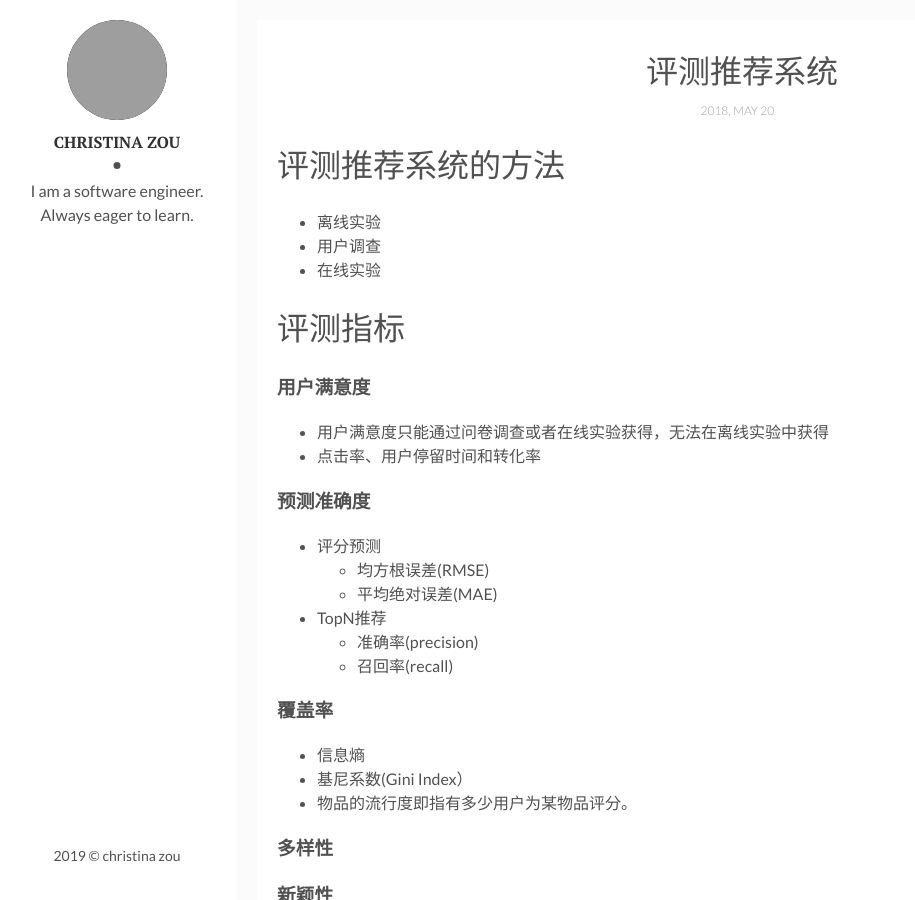
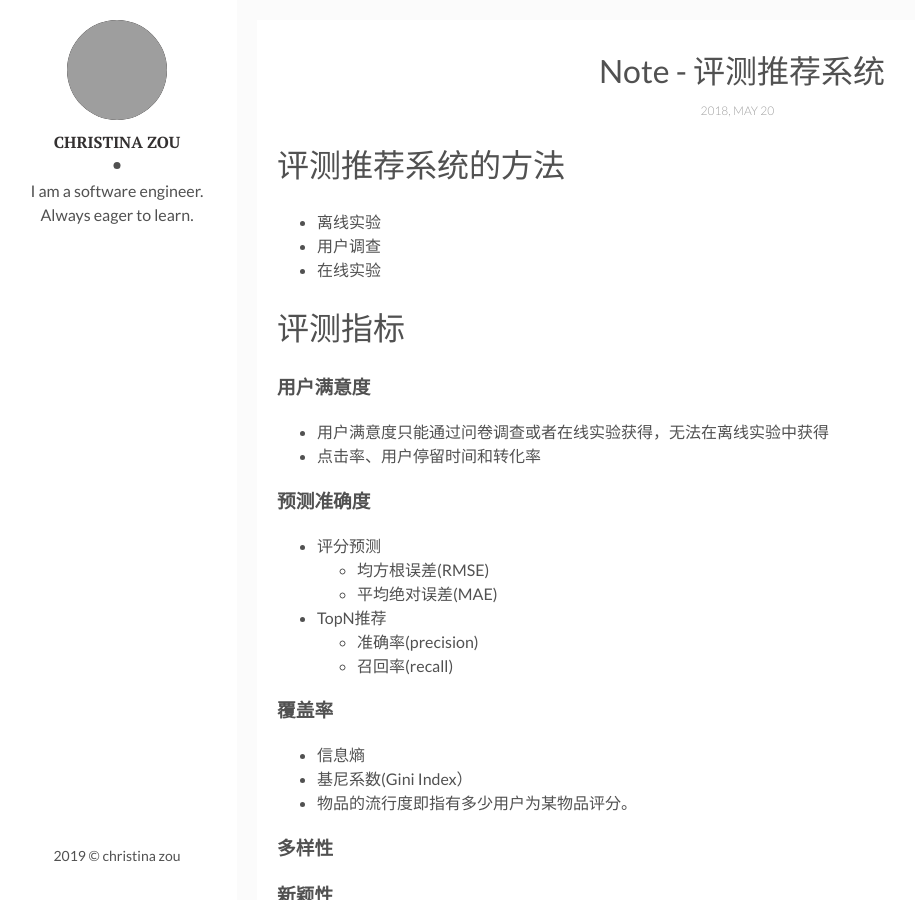
Before and after one commit to christinazou/christinazou.github.io, a Jekyll site: the page built from _posts/2018-05-10-测评推荐系统.markdown, in a window 1280 px wide and 900 px high, cut to the strip 0-900 px from the top of the window. Shown: the whole strip, without its empty margins (3-918 px from the left). Built offline with Jekyll 4.4.1, drawn with Linux system fonts in a browser that asks for light colours; grey boxes are pictures that could not be loaded.

```diff
--- a/_posts/2017-10-08-Design-pattern-note-1.markdown
+++ b/_posts/2017-10-08-Design-pattern-note-1.markdown
@@ -1,6 +1,6 @@
 ---
 layout: post
-title: Design Pattern Note
+title: Note - Design Pattern
 date: 2017-10-08 12:30:10 -0700
 description: a note for Design Pattern. I found several reading materials on the internet and a course on Coursera. Here is what I learned. # Add post description (optional)
 tags: [Design Pattern]
--- a/_posts/2018-05-10-groovy-basic.markdown
+++ b/_posts/2018-05-10-groovy-basic.markdown
@@ -2,7 +2,7 @@
 
 layout: post
 
-title: groovy basic
+title: Note - groovy basic
 
 date: 2018-05-10 15:54:45 -0800
 
--- a/_posts/2018-05-10-测评推荐系统.markdown
+++ b/_posts/2018-05-10-测评推荐系统.markdown
@@ -1,6 +1,6 @@
 ---
 layout: post
-title: 评测推荐系统
+title: Note - 评测推荐系统
 date:  2018-05-19 16:54:45 -0800
 description:
 tags: [推荐系统]
@@ -58,7 +58,7 @@ tags: [推荐系统]
 
 
 
-#评测维度
+# 评测维度
 
 比如一个推荐算法， 虽然整体性能不好，但可能在某种情况下性能比较好，而增加评测维度的目的就是知道一个算法在什么情况下性能最好
 
```
Also changed, not shown: _includes/head.html (+7 -0 lines).
